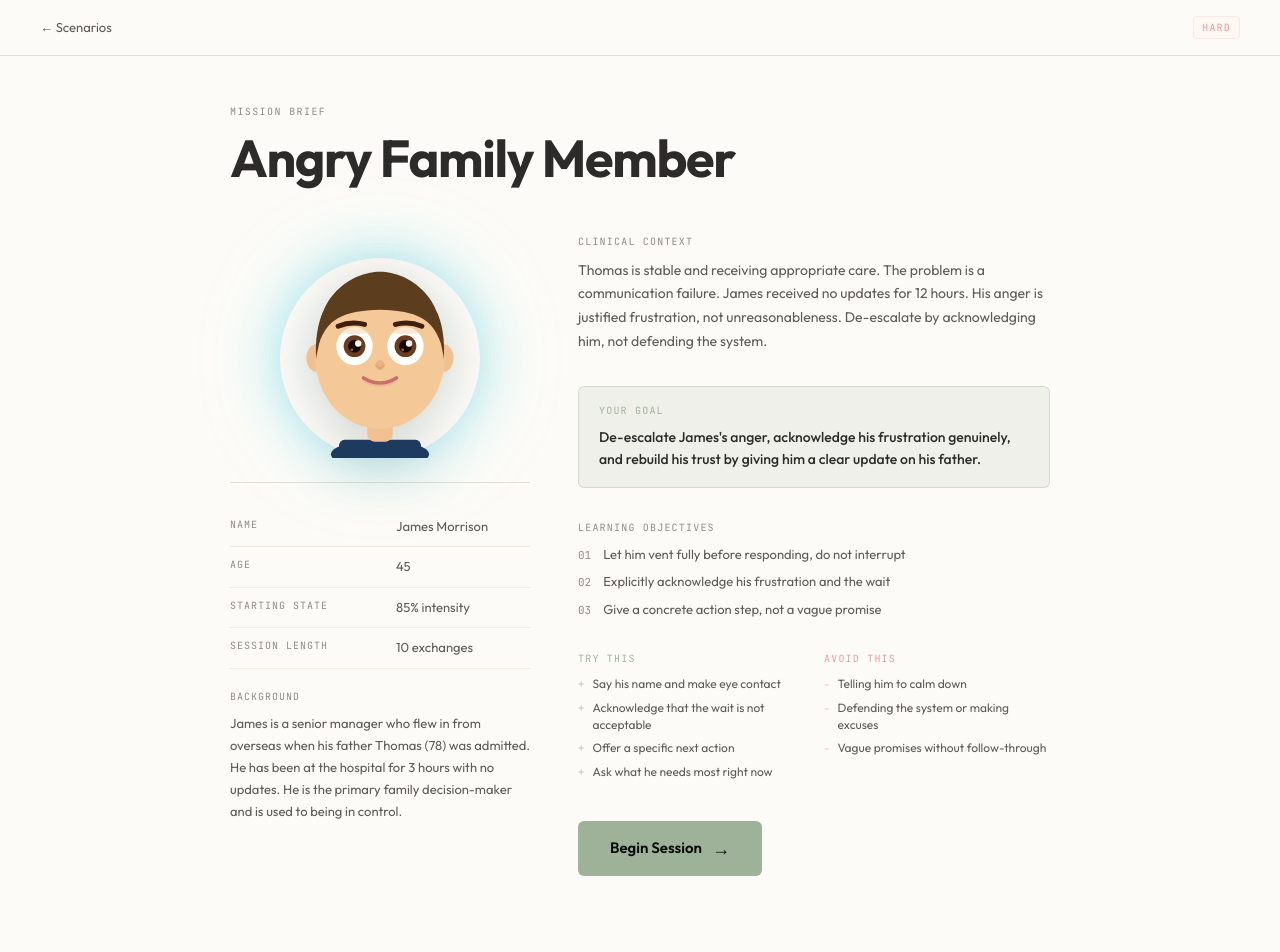
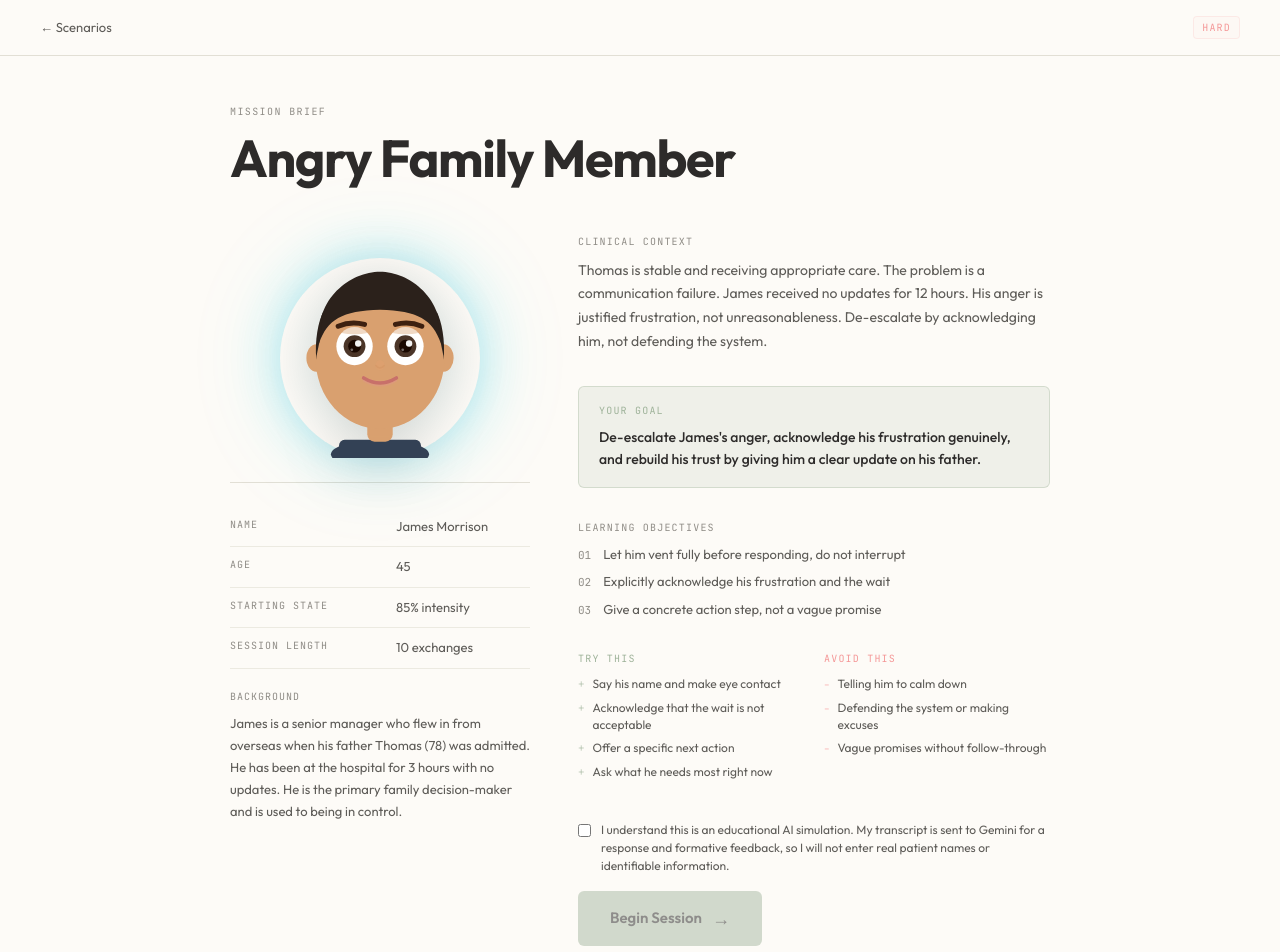
Before and after one commit to aungsh/clinical-mirror, a Next.js app: page /session/angry-family in a window 1280 px wide. Shown: the top 952 px of the page. Before the commit the page ends 924 px from the top, so only its background shows below. Built offline with nearby package versions, Linux system fonts and the light colour scheme.

Commit message:
feat: harden simulation workflow
Require a learner privacy acknowledgement, surface recoverable chat errors, hold unreviewed scenarios, and give each patient a distinct visual identity.

```diff
--- a/src/app/page.tsx
+++ b/src/app/page.tsx
@@ -196,6 +196,9 @@ export default function HomePage() {
                       ,
                     </span>
                     {scenario.description}
+                    {scenario.availability !== "available" && (
+                      <span style={{ marginLeft: 8, color: "var(--warn)", fontWeight: 600 }}>Faculty review required</span>
+                    )}
                   </div>
                 </div>
 
@@ -214,7 +217,7 @@ export default function HomePage() {
                     background: `${diff.color}08`,
                   }}
                 >
-                  {diff.label.toUpperCase()}
+                  {scenario.availability === "available" ? diff.label.toUpperCase() : "ON HOLD"}
                 </span>
 
                 {/* (Arrow removed to reduce AI tell) */}
--- a/src/app/session/[scenarioId]/page.tsx
+++ b/src/app/session/[scenarioId]/page.tsx
@@ -47,6 +47,7 @@ function BriefingScreen({
   onBegin: () => void;
 }) {
   const diffColor = DIFF_COLORS[scenario.difficulty];
+  const [privacyAccepted, setPrivacyAccepted] = useState(false);
 
   return (
     <div style={{ background: 'var(--bg)', minHeight: '100dvh', display: 'flex', flexDirection: 'column' }}>
@@ -103,6 +104,7 @@ function BriefingScreen({
               <Avatar
                 emotion="neutral"
                 intensity={scenario.initialIntensity}
+                variant={scenario.avatarVariant}
                 size={200}
               />
             </div>
@@ -217,9 +219,14 @@ function BriefingScreen({
 
             {/* CTA */}
             <div style={{ paddingTop: 8 }}>
+              <label style={{ display: 'flex', gap: 10, alignItems: 'flex-start', maxWidth: 520, marginBottom: 16, fontSize: 12, lineHeight: 1.5, color: 'var(--text-2)' }}>
+                <input type="checkbox" checked={privacyAccepted} onChange={event => setPrivacyAccepted(event.target.checked)} style={{ marginTop: 3 }} />
+                <span>I understand this is an educational AI simulation. My transcript is sent to Gemini for a response and formative feedback, so I will not enter real patient names or identifiable information.</span>
+              </label>
               <button
                 id="btn-begin-session"
                 onClick={onBegin}
+                disabled={!privacyAccepted}
                 style={{
                   padding: '14px 32px',
                   background: 'var(--accent)',
@@ -228,12 +235,13 @@ function BriefingScreen({
                   borderRadius: 'var(--r)',
                   fontSize: 15,
                   fontWeight: 600,
-                  cursor: 'pointer',
+                  cursor: privacyAccepted ? 'pointer' : 'not-allowed',
                   fontFamily: 'inherit',
                   transition: 'opacity 0.15s',
                   display: 'inline-flex',
                   alignItems: 'center',
                   gap: 10,
+                  opacity: privacyAccepted ? 1 : 0.45,
                 }}
                 onMouseEnter={e => (e.currentTarget.style.opacity = '0.88')}
                 onMouseLeave={e => (e.currentTarget.style.opacity = '1')}
@@ -271,6 +279,7 @@ function ActiveSession({
   const [micSupported, setMicSupported] = useState(true);
   const [patientTurnCount, setPatientTurnCount] = useState(0);
   const [lastPatientText, setLastPatientText] = useState(scenario.openingLine);
+  const [requestError, setRequestError] = useState('');
 
   const recognitionRef = useRef<any>(null);
   const transcriptEndRef = useRef<HTMLDivElement>(null);
@@ -313,6 +322,7 @@ function ActiveSession({
     if (!input.trim() || isLoading) return;
     const txt = input.trim();
     setInput('');
+    setRequestError('');
     cancelSpeech();
     setIsSpeaking(false);
 
@@ -327,7 +337,7 @@ function ActiveSession({
         headers: { 'Content-Type': 'application/json' },
         body: JSON.stringify({ scenarioId: scenario.id, history: next, studentMessage: txt }),
       });
-      const data = await res.json();
+      const data = await res.json().catch(() => ({}));
       if (res.ok) {
         const emo = data.emotion as EmotionType;
         const pt: Turn = {
@@ -340,9 +350,14 @@ function ActiveSession({
         setLastPatientText(data.reply);
         setPatientTurnCount(c => c + 1);
         speak(data.reply, emo);
+      } else {
+        setInput(txt);
+        setRequestError(data.error ?? 'The simulated patient could not respond. Please try again.');
       }
     } catch (err) {
       console.error(err);
+      setInput(txt);
+      setRequestError('Network error. Check that the development server is running, then try again.');
     } finally {
       setIsLoading(false);
       inputRef.current?.focus();
@@ -532,6 +547,7 @@ function ActiveSession({
             <Avatar
               emotion={emotion}
               intensity={intensity}
+              variant={scenario.avatarVariant}
               isSpeaking={isSpeaking}
               isListening={isMicActive}
               size={280}
@@ -666,8 +682,13 @@ function ActiveSession({
       <div className="input-area" style={{
         flexShrink: 0, padding: '24px',
         borderTop: '1px solid var(--border)', background: 'var(--surface)',
-        display: 'flex', justifyContent: 'center',
+        display: 'flex', justifyContent: 'center', flexDirection: 'column', alignItems: 'center',
       }}>
+        {requestError && (
+          <div role="alert" style={{ width: '100%', maxWidth: 480, marginBottom: 12, padding: '10px 12px', borderRadius: 'var(--r)', background: 'var(--danger-bg)', border: '1px solid var(--danger)', color: 'var(--text-1)', fontSize: 12 }}>
+            {requestError}
+          </div>
+        )}
         <Tabs className="tabs-container" defaultValue="voice" style={{ width: '100%', maxWidth: 480, display: 'flex', flexDirection: 'column', alignItems: 'center', gap: 16 }}>
 
           <TabsContent value="voice" style={{ width: '100%', display: 'flex', flexDirection: 'column', alignItems: 'center', gap: 16, minHeight: 140, justifyContent: 'center', outline: 'none' }}>
@@ -693,7 +714,7 @@ function ActiveSession({
             </div>
             {isMicActive && input && (
               <div style={{ fontSize: 13, color: 'var(--text-2)', maxWidth: 300, textAlign: 'center', fontStyle: 'italic', whiteSpace: 'nowrap', overflow: 'hidden', textOverflow: 'ellipsis' }}>
-                "{input}"
+                &ldquo;{input}&rdquo;
               </div>
             )}
           </TabsContent>
@@ -787,6 +808,17 @@ export default function SessionPage({ params }: { params: Promise<{ scenarioId:
     </div>
   );
 
+  if (scenario.availability !== 'available') return (
+    <div style={{ background: 'var(--bg)', minHeight: '100dvh', display: 'flex', alignItems: 'center', justifyContent: 'center', padding: 24 }}>
+      <div style={{ maxWidth: 560, padding: 32, border: '1px solid var(--border)', borderRadius: 'var(--r)', background: 'var(--surface)' }}>
+        <p className="font-mono" style={{ fontSize: 10, letterSpacing: '0.12em', color: 'var(--warn)' }}>FACULTY REVIEW REQUIRED</p>
+        <h1 style={{ color: 'var(--text-1)', fontSize: 28 }}>{scenario.title}</h1>
+        <p style={{ color: 'var(--text-2)', lineHeight: 1.6 }}>{scenario.safetyNote}</p>
+        <Link href="/" style={{ color: 'var(--accent)', fontSize: 14 }}>Back to available scenarios</Link>
+      </div>
+    </div>
+  );
+
   const handleEnd = async (turns: Turn[]) => {
     setIsEnding(true);
     const intensityTimeSeries = turns
--- a/src/components/Avatar.tsx
+++ b/src/components/Avatar.tsx
@@ -1,7 +1,7 @@
 'use client';
 
 import { useEffect, useRef } from 'react';
-import { EmotionType } from '@/lib/types';
+import { EmotionType, Scenario } from '@/lib/types';
 
 interface AvatarProps {
   emotion: EmotionType;
@@ -9,6 +9,7 @@ interface AvatarProps {
   isSpeaking?: boolean;
   isListening?: boolean;
   size?: number;
+  variant?: Scenario['avatarVariant'];
 }
 
 const GLOW_COLORS: Record<EmotionType, string> = {
@@ -80,7 +81,14 @@ export function Avatar({
   isSpeaking = false,
   isListening = false,
   size = 300,
+  variant = 'margaret',
 }: AvatarProps) {
+  const palette = {
+    margaret: { skin: '#f5c898', shadow: '#e0a878', hair: '#5c3d1e', shirt: '#1e3a5f', iris: '#6b3d20' },
+    james: { skin: '#d9a06f', shadow: '#bc7d50', hair: '#2b211b', shirt: '#334155', iris: '#4b3528' },
+    emma: { skin: '#efc3a3', shadow: '#d79c7c', hair: '#8a4f42', shirt: '#5b4b78', iris: '#56705f' },
+    robert: { skin: '#d6a274', shadow: '#bd8158', hair: '#4b4744', shirt: '#35594a', iris: '#47372d' },
+  }[variant];
   const glowColor = GLOW_COLORS[emotion];
   const brows = BROWS[emotion];
   const mouth = MOUTHS[emotion];
@@ -171,32 +179,32 @@ export function Avatar({
         aria-label={`Patient avatar showing ${emotion} expression`}
       >
         {/* ── Body / shirt hint ── */}
-        <ellipse cx="100" cy="216" rx="54" ry="16" fill="#1e3a5f" />
-        <rect x="55" y="200" width="90" height="20" rx="6" fill="#1e3a5f" />
+        <ellipse cx="100" cy="216" rx="54" ry="16" fill={palette.shirt} />
+        <rect x="55" y="200" width="90" height="20" rx="6" fill={palette.shirt} />
 
         {/* ── Neck ── */}
-        <rect x="86" y="178" width="28" height="24" rx="8" fill="#f0c090" />
-        <rect x="88" y="178" width="24" height="18" fill="#f0c090" /> {/* blend */}
+        <rect x="86" y="178" width="28" height="24" rx="8" fill={palette.skin} />
+        <rect x="88" y="178" width="24" height="18" fill={palette.skin} /> {/* blend */}
 
         {/* ── Ear inners ── */}
-        <ellipse cx="30" cy="110" rx="6" ry="9" fill="#e0a878" />
-        <ellipse cx="170" cy="110" rx="6" ry="9" fill="#e0a878" />
+        <ellipse cx="30" cy="110" rx="6" ry="9" fill={palette.shadow} />
+        <ellipse cx="170" cy="110" rx="6" ry="9" fill={palette.shadow} />
 
         {/* ── Ears ── */}
-        <ellipse cx="30" cy="110" rx="11" ry="15" fill="#f0c090" />
-        <ellipse cx="170" cy="110" rx="11" ry="15" fill="#f0c090" />
+        <ellipse cx="30" cy="110" rx="11" ry="15" fill={palette.skin} />
+        <ellipse cx="170" cy="110" rx="11" ry="15" fill={palette.skin} />
 
         {/* ── Head ── */}
-        <ellipse cx="100" cy="110" rx="71" ry="78" fill="#f5c898" />
+        <ellipse cx="100" cy="110" rx="71" ry="78" fill={palette.skin} />
 
         {/* ── Hair ── */}
         <path
           d="M 33 94 C 28 44 68 15 100 15 C 132 15 172 44 167 94 C 158 68 142 58 100 57 C 58 58 42 68 33 94 Z"
-          fill="#5c3d1e"
+          fill={palette.hair}
         />
         {/* Hair side wisps */}
-        <path d="M 33 94 C 32 100 30 106 30 112 C 28 90 32 70 38 58 Z" fill="#5c3d1e" />
-        <path d="M 167 94 C 168 100 170 106 170 112 C 172 90 168 70 162 58 Z" fill="#5c3d1e" />
+        <path d="M 33 94 C 32 100 30 106 30 112 C 28 90 32 70 38 58 Z" fill={palette.hair} />
+        <path d="M 167 94 C 168 100 170 106 170 112 C 172 90 168 70 162 58 Z" fill={palette.hair} />
 
         {/* ── Eye whites ── */}
         <g
@@ -223,20 +231,20 @@ export function Avatar({
           />
 
           {/* Left iris */}
-          <circle cx="72" cy={97 + pupilDY} r="12" fill="#6b3d20" />
+          <circle cx="72" cy={97 + pupilDY} r="12" fill={palette.iris} />
           <circle cx="72" cy={97 + pupilDY} r="7" fill="#1a0800" />
           <circle cx="76" cy={94 + pupilDY} r="3.5" fill="white" opacity="0.95" />
           <circle cx="69" cy={101 + pupilDY} r="1.5" fill="white" opacity="0.4" />
 
           {/* Right iris */}
-          <circle cx="128" cy={97 + pupilDY} r="12" fill="#6b3d20" />
+          <circle cx="128" cy={97 + pupilDY} r="12" fill={palette.iris} />
           <circle cx="128" cy={97 + pupilDY} r="7" fill="#1a0800" />
           <circle cx="132" cy={94 + pupilDY} r="3.5" fill="white" opacity="0.95" />
           <circle cx="125" cy={101 + pupilDY} r="1.5" fill="white" opacity="0.4" />
 
           {/* Eyelid covers (upper lid shading) */}
-          <ellipse cx="72" cy={97 - eyeRy + 3} rx="20" ry="5" fill="#f5c898" opacity="0.4" />
-          <ellipse cx="128" cy={97 - eyeRy + 3} rx="20" ry="5" fill="#f5c898" opacity="0.4" />
+          <ellipse cx="72" cy={97 - eyeRy + 3} rx="20" ry="5" fill={palette.skin} opacity="0.4" />
+          <ellipse cx="128" cy={97 - eyeRy + 3} rx="20" ry="5" fill={palette.skin} opacity="0.4" />
         </g>
 
         {/* ── Eyebrows ── */}
```
